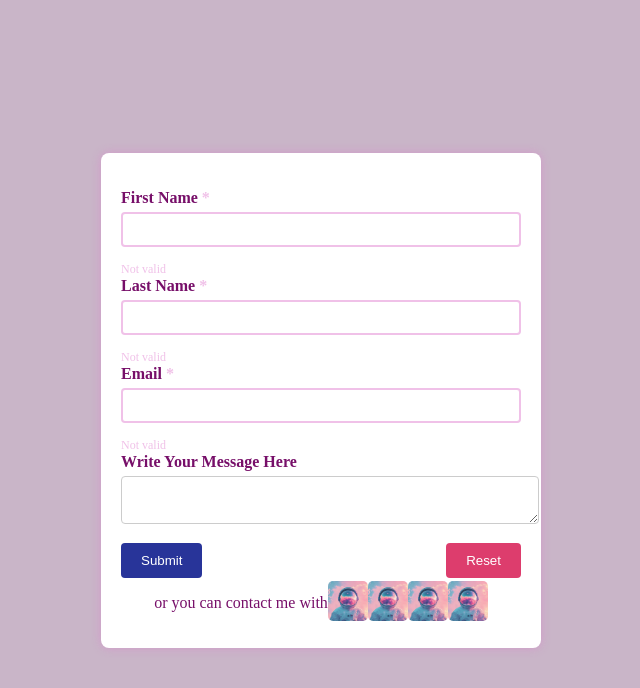
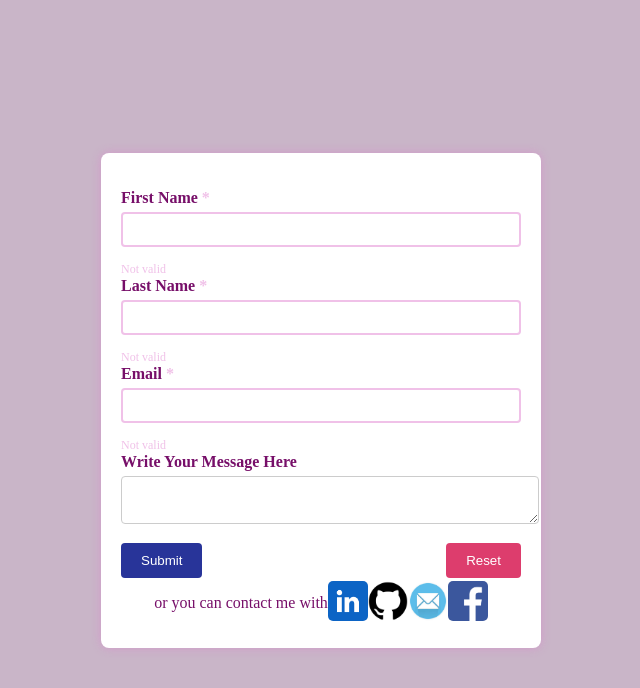
Before and after one commit to saramahmoud7689/My-Website, a plain HTML site: page contactUs.html in a window 1280 px wide. Shown: the whole page, without its empty margins (319-959 px from the left). Drawn offline with Linux system fonts and the light colour scheme.

Commit message:
images links

```diff
--- a/contactUs.html
+++ b/contactUs.html
@@ -42,10 +42,10 @@
 
             <div class="contact">
                 <p>or you can contact me with</p> <br>
-                <a href="https://www.linkedin.com/in/sarasmmahmoud/" target="_blank"><img src="resources/download.jpeg" width="50px" height="50px"></a>
-                <a href="https://www.github.com/saramahmoud7689" target="_blank"><img src="resources/download.jpeg" width="50px" height="50px"></a>
-                <a href="mailto:saramahmoud7689@gmail.com"><img src="resources/download.jpeg" width="50px" height="50px"></a>
-                <a href="https://www.facebook.com" target="_blank"><img src="resources/download.jpeg" width="50px" height="50px"></a>
+                <a href="https://www.linkedin.com/in/sarasmmahmoud/" target="_blank"><img src="resources/linkedin.png" width="50px" height="50px"></a>
+                <a href="https://www.github.com/saramahmoud7689" target="_blank"><img src="resources/github.png" width="50px" height="50px"></a>
+                <a href="mailto:saramahmoud7689@gmail.com"><img src="resources/email2.jpg" width="50px" height="50px"></a>
+                <a href="https://www.facebook.com" target="_blank"><img src="resources/facebook.png" width="50px" height="50px"></a>
             </div>
 
     </form>
```
Also changed, not shown: resources/email.png (added), resources/email1.png (added), resources/email2.jpg (added), resources/facebook.png (added), resources/github.png (added), resources/linkedin.png (added).
